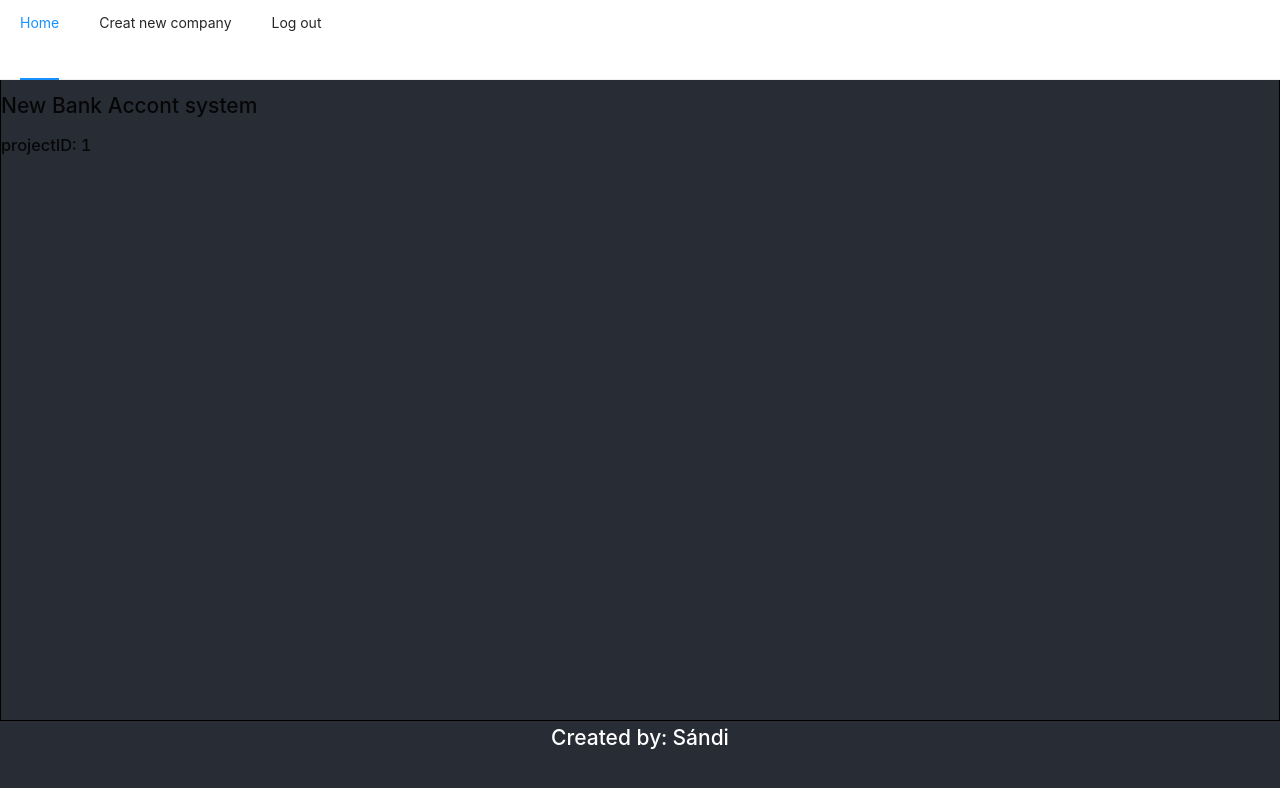
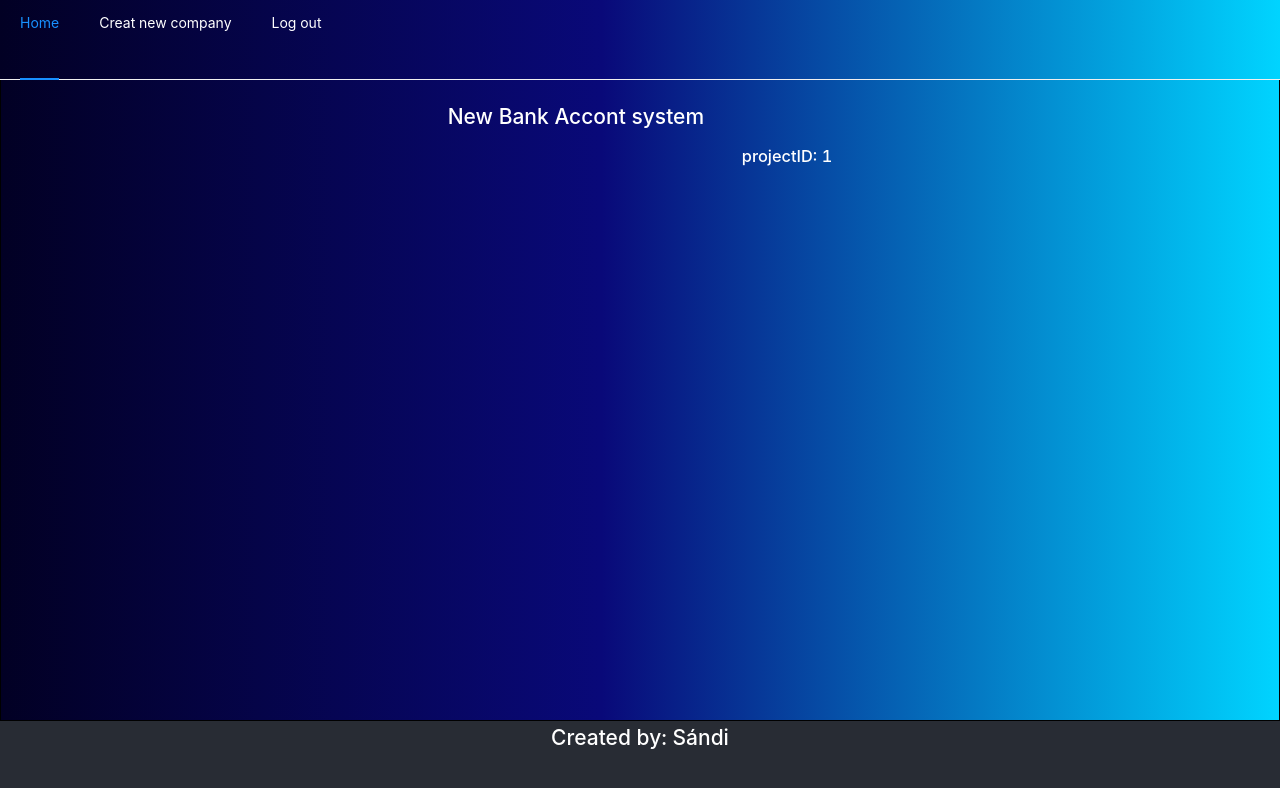
Before and after one commit to snegyeliczky/Kinsta-Pet-Project, a React (Create React App) app in the folder client/: page /project/1 in a window 1280 px wide. Shown: the top 788 px of the page. Built offline with nearby package versions, Linux system fonts and the light colour scheme.

Commit message:
style to main page and project page

```diff
--- a/client/package.json
+++ b/client/package.json
@@ -16,6 +16,7 @@
     "react-router": "^5.2.0",
     "react-router-dom": "^5.2.0",
     "react-scripts": "3.4.3",
+    "react-transition-group": "^4.4.1",
     "typescript": "^3.7.5"
   },
   "scripts": {
@@ -40,6 +41,7 @@
     ]
   },
   "devDependencies": {
-    "@types/react-router-dom": "^5.1.5"
+    "@types/react-router-dom": "^5.1.5",
+    "@types/react-transition-group": "^4.4.0"
   }
 }
--- a/client/src/assets/MainStyle.css
+++ b/client/src/assets/MainStyle.css
@@ -4,7 +4,7 @@
     justify-content: center;
     width: 100%;
     grid-template-columns:10% 80% 10%;
-    background-color: #282c34;
+    background: linear-gradient(90deg, rgba(2,0,36,1) 0%, rgba(9,9,121,1) 47%, rgba(0,212,255,1) 100%);
     height: content-box;
     min-height: 100vh;
 }
@@ -22,21 +22,48 @@
 
 .company-details{
     text-align: center;
-    background-color: #61dafb;
-    min-height:100px;
+    background-color: rgba(48, 197, 219,0.5);
+    height:fit-content;
     width: 100%;
     border-radius: 20px;
-    border: 1px solid black;
-
+    color: #fff;
+    box-shadow: 3px 6px 3px 0px rgba(55, 58, 85,0.7);
+    transition-duration: 5s;
+    transition-property: min-height;
 
 }
 
 .companyPage-project{
-    background-color: lightcoral;
+    background-color: rgba(83, 51, 237,0.9);
     width: 80%;
     min-height: 40px;
     margin: 10px auto;
+    border: 1px solid rgb(44, 212, 217);
     border-radius: 20px;
 
+}
+
+.companyPage-project h3{
+   color: #ffffff;
+}
+
+
+.company-name{
+    border:2px solid #ffffff;
+    border-radius: 20px;
+    display: grid;
+    grid-template-columns: repeat(4,1fr);
+    grid-auto-rows: minmax(50px,auto);
+    box-shadow: 3px 6px 3px 0px rgba(55, 58, 85,0.7);
+}
+
+.company-name h2{
+    grid-column: 2/4;
+    align-self: center;
+    color: white;
 
 }
+
+.modal{
+    align-self:center;
+}
--- a/client/src/assets/ModalStyle.css
+++ b/client/src/assets/ModalStyle.css
@@ -1,4 +1,4 @@
-.Modal{
+.modal{
     width: fit-content;
     margin: 0 auto;
 }
--- /dev/null
+++ b/client/src/assets/ProjectStyle.css
@@ -0,0 +1,26 @@
+.project-container{
+    display: grid;
+    grid-template-columns: repeat(4,1fr);
+    grid-auto-rows: minmax(100px,auto);
+}
+
+.project-title-container{
+    grid-column: 2/4;
+    justify-self: center;
+    align-self: center;
+    display: grid;
+    grid-template-columns: repeat(3,1fr);
+    grid-auto-rows: minmax(10px,auto);
+}
+
+.project-title-container h2{
+    grid-column: 1/3;
+    color: white;
+}
+.project-title-container h3{
+    grid-row: 2/3;
+    grid-column: 3/4;
+    justify-self: end;
+    align-self: center;
+    color: white;
+}
--- a/client/src/components/CompaniComponent.tsx
+++ b/client/src/components/CompaniComponent.tsx
@@ -3,47 +3,60 @@ import {Company} from "../interfaces/Company";
 import ProjectService from "../services/ProjectService";
 import {useHistory} from "react-router-dom";
 import NewProjectModal from "./Modals/NewProjectModal";
+import {
+    CSSTransition,
+    TransitionGroup,
+} from 'react-transition-group';
+
 
 interface Props {
-    company:Company
+    company: Company
 }
 
 
+const CompaniComponent: React.FC<Props> = ({company}) => {
 
-const CompaniComponent:React.FC<Props> = ({company}) => {
-
-    const history= useHistory();
-    const[displayProject,setDisplayProject]= useState(false);
+    const history = useHistory();
+    const [displayProject, setDisplayProject] = useState(false);
 
 
-    function toProjectPage(event: React.MouseEvent<HTMLDivElement>,projectId:number) {
+    function toProjectPage(event: React.MouseEvent<HTMLDivElement>, projectId: number) {
         event.preventDefault();
-        history.push("/project/"+projectId)
+        history.push("/project/" + projectId)
     }
 
-    function getProjects(){
+    function getProjects() {
 
-        if (displayProject){
-           return ProjectService.getProjectForCompany(company.id).map(project =>{
-               return <div key={project.id} className={"companyPage-project"} onClick={event => {toProjectPage(event,project.id)}}>
-                   <h3>{project.name}</h3>
-               </div>
-               }
-           )
-        }
-        else return null;
+        if (displayProject) {
+            return ProjectService.getProjectForCompany(company.id).map(project => {
+                    return (
+                        <div key={project.id} className={"companyPage-project"} onClick={event => {
+                            toProjectPage(event, project.id)
+                        }}>
+                            <h3>{project.name}</h3>
+                        </div>
+                    )
+                }
+            )
+        } else return null;
 
 
     }
 
     return (
+        <CSSTransition
+            timeout={300}
+            classNames="alert"
+
+        >
         <div className={"company-details"} onClick={event => setDisplayProject(!displayProject)}>
-            <div className={"company-name"} >
+            <div className={"company-name"}>
                 <h2>{company.name}</h2>
+                <NewProjectModal companyId={company.id} setDisplay={setDisplayProject}/>
             </div>
             {getProjects()}
-            <NewProjectModal companyId={company.id} setDisplay={setDisplayProject}/>
         </div>
+        </CSSTransition>
     );
 };
 
--- a/client/src/components/Modals/NewProjectModal.tsx
+++ b/client/src/components/Modals/NewProjectModal.tsx
@@ -3,6 +3,7 @@ import {Modal, Button, Input} from 'antd';
 import "../../assets/ModalStyle.css";
 import { PlusOutlined, ProjectOutlined } from '@ant-design/icons';
 import ProjectService from "../../services/ProjectService";
+import {useHistory} from "react-router-dom";
 
 interface Props {
     companyId:number
@@ -13,6 +14,7 @@ const NewProjectModal:React.FC<Props>= ({companyId,setDisplay}) => {
 
     const [visible, setVisible] = useState(false);
     const[projectName, setProjectName ] = useState("");
+    const history= useHistory();
 
     const showModal = (event: React.MouseEvent<HTMLElement>) => {
         event.stopPropagation();
@@ -23,8 +25,9 @@ const NewProjectModal:React.FC<Props>= ({companyId,setDisplay}) => {
     const handleSave = (e:React.MouseEvent<HTMLElement>) => {
         e.stopPropagation();
         if (projectName.length>2){
-            ProjectService.saveNewProject(projectName,companyId);
+            let projectId = ProjectService.saveNewProject(projectName,companyId);
             setVisible(!visible);
+            history.push("/project/"+projectId);
         }else alert("Project name must be 3 character long!")
 
     };
@@ -37,14 +40,14 @@ const NewProjectModal:React.FC<Props>= ({companyId,setDisplay}) => {
 
 
     return (
-        <div onClick={event => {event.stopPropagation()}} className={"Modal"} style={{}}>
+        <div onClick={event => {event.stopPropagation()}} className={"modal"} style={{}}>
             <Button shape={"round"} icon={<PlusOutlined />} type={"primary"} onClick={event => {
                 showModal(event)
             }}>
                 Add new Project
             </Button>
             <Modal
-                title="Basic Modal"
+                title="Create new project"
                 visible={visible}
                 onOk={e => {handleSave(e)}}
                 onCancel={e => handleCancel(e)}
--- a/client/src/pages/ProjectPage.tsx
+++ b/client/src/pages/ProjectPage.tsx
@@ -1,6 +1,7 @@
 import React from 'react';
 import {useParams} from "react-router";
 import ProjectService from "../services/ProjectService";
+import "../assets/ProjectStyle.css"
 
 const ProjectPage = () => {
 
@@ -11,7 +12,7 @@ const ProjectPage = () => {
         let project = ProjectService.getProject(parseInt(id));
         if (project)
         return(
-            <div>
+            <div className={"project-title-container"}>
                 <h2>{project.name}</h2>
                 <h3>projectID: {project.id}</h3>
             </div>
@@ -24,7 +25,7 @@ const ProjectPage = () => {
 
 
     return (
-        <div>
+        <div className={"project-container"}>
             {getProjectData()}
         </div>
     );
--- a/client/src/parts/NavBar.tsx
+++ b/client/src/parts/NavBar.tsx
@@ -24,7 +24,9 @@ const NavBar = () => {
        textAlign:"center",
        position:"fixed",
        width:"100%",
-       height:"10vh"
+       height:"10vh",
+       backgroundImage: "linear-gradient(90deg, rgba(2,0,36,1) 0%, rgba(9,9,121,1) 47%, rgba(0,212,255,1) 100%)",
+       color:"#fff"
    };
 
 
--- a/client/src/services/ProjectService.tsx
+++ b/client/src/services/ProjectService.tsx
@@ -51,13 +51,14 @@ export default {
 
     },
 
-    saveNewProject:(name:string,companyId:number):void=>{
+    saveNewProject:(name:string,companyId:number):number=>{
         let newProject:Project = {
             id:projectList.length+1,
             companyId:companyId,
             name:name,
         };
         projectList.push(newProject);
+        return newProject.id;
     }
 
 };
```
Also changed, not shown: 1 other file (tests, documents, lock files or other folders).
